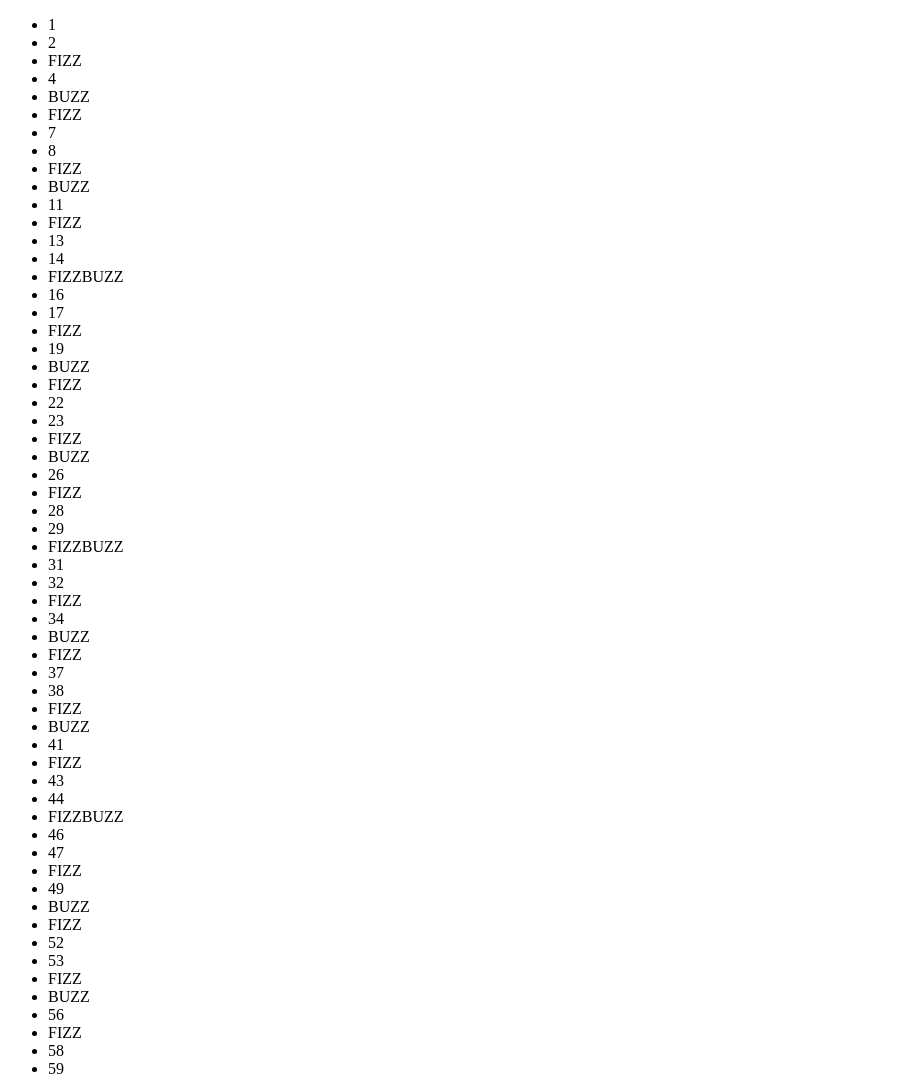
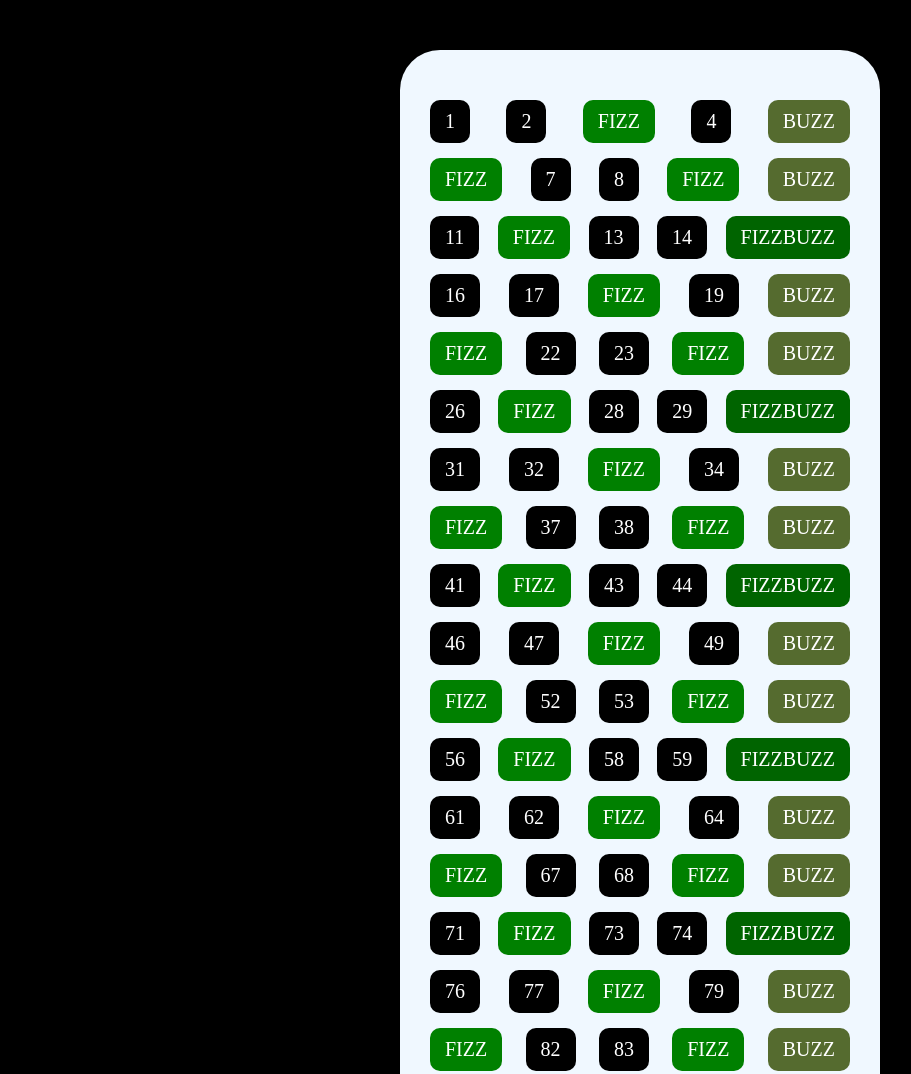
Before and after one commit to LucaGiampieri/js-fizzbuzz, a plain HTML site: page index.html in a window 1280 px wide. Shown: the top 1074 px of the page, without its empty margins (0-911 px from the left). Drawn offline with Linux system fonts and the light colour scheme.

Commit message:
fix all and style

```diff
--- /dev/null
+++ b/CSS/style.css
@@ -0,0 +1,53 @@
+/* CSS RESET */
+
+*{
+    margin: 0;
+    padding: 0;
+    box-sizing: border-box;
+}
+
+/* GENERICS */
+
+body{
+    background-color: black;
+}
+
+ul {
+    list-style-type: none;
+    display: flex;
+    flex-wrap: wrap;
+    gap: 15px;
+    font-size: 20px;
+    margin: 50px 400px;
+    justify-content: space-between;
+    color: white;
+    background-color: aliceblue;
+    padding: 50px 30px;
+    border-radius: 40px;
+}
+
+.btn {
+    border-radius: 10px;
+    padding: 10px 15px;
+    cursor: pointer;
+}
+
+/* LIST NUMBERS */
+
+.fizz{
+    background-color: green;
+
+}
+
+.buzz{
+    background-color: darkolivegreen;
+}
+
+.fizzbuzz{
+    background-color: darkgreen;
+}
+
+.num{
+    background-color: black;
+
+}
--- a/JS/script.js
+++ b/JS/script.js
@@ -16,24 +16,27 @@ proviamo ad immaginare le operazioni che vogliamo far svolgere al nostro program
 
 //creo un ciclo che mi permetta di stampare i numeri da 1 a 100
 
+let numbList = "";
+
 for (let i = 1; i <= 100; i++){
     //selezionbiamo sia i multipli di 3 che di 5
     if  ( i % 3 === 0 && i % 5 === 0){
-    n = '<li class"fizzbuzz>FIZZBUZZ</li>';
+        numbList += '<li class="fizzbuzz btn">FIZZBUZZ</li>';
     }
     //selezioniamo i multipli di 3
     else if ( i % 3 === 0){
-        n = '<li class"fizz>FIZZ</li>';
+        numbList += '<li class="fizz btn">FIZZ</li>';
     }
     //selezioniamo i multipli di 5
     else if ( i % 5 === 0){
-        n = '<li class"buzz">BUZZ</li>';
+        numbList += '<li class="buzz btn">BUZZ</li>';
     }
     //il resto dei numeri
     else {
-        n = `<li class"num"> ${i} </li>`;
+        numbList += `<li class="num btn"> ${i} </li>`;
     }
 
-    console.log(n);
-    numberList.innerHTML += n;
+    console.log(numbList);
 }
+
+numberList.innerHTML = numbList;
--- a/index.html
+++ b/index.html
@@ -3,7 +3,8 @@
 <head>
     <meta charset="UTF-8">
     <meta name="viewport" content="width=device-width, initial-scale=1.0">
-    <title>Document</title>
+    <title>FIZZBUZZ</title>
+    <link rel="stylesheet" href="./CSS/style.css">
 </head>
 <body>
     <ul id="numberList"></ul>
```
